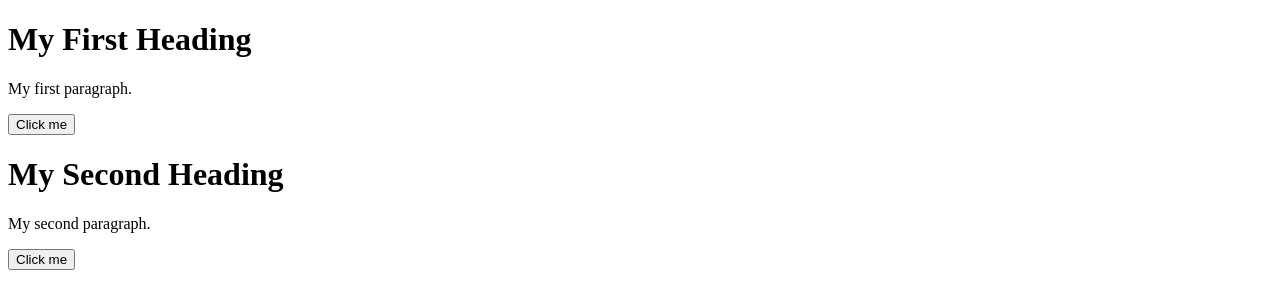
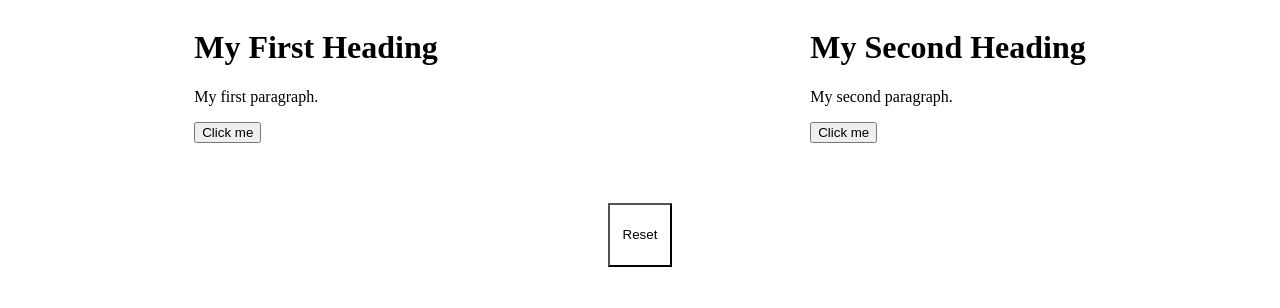
Before and after one commit to isaacbarcroft/foundations-JS, a plain HTML site: page index.html in a window 1280 px wide. Drawn offline with Linux system fonts and the light colour scheme.

Commit message:
add containers

```diff
--- a/index.html
+++ b/index.html
@@ -7,15 +7,21 @@
     <link href="main.css" rel="stylesheet" />
   </head>
   <body>
-    <di class="firstContainer">
-      <h1 class="h1">My First Heading</h1>
-      <p>My first paragraph.</p>
-      <button id="btn">Click me</button>
-    </di>
-    <div>
-      <h1>My Second Heading</h1>
-      <p>My second paragraph.</p>
-      <button id="btn2">Click me</button>
+    <div style="display: flex; justify-content: space-around">
+      <div class="firstContainer">
+        <h1 class="h1">My First Heading</h1>
+        <p>My first paragraph.</p>
+        <button class="buttons" id="btn">Click me</button>
+      </div>
+      <div>
+        <h1>My Second Heading</h1>
+        <p>My second paragraph.</p>
+        <button class="buttons" id="btn2">Click me</button>
+      </div>
+    </div>
+    <div style="display: flex; justify-content: center; margin-top: 60px">
+      <button id="reset">Reset</button>
+    </div>
     <script src="main.js"></script>
   </body>
 </html>
```
